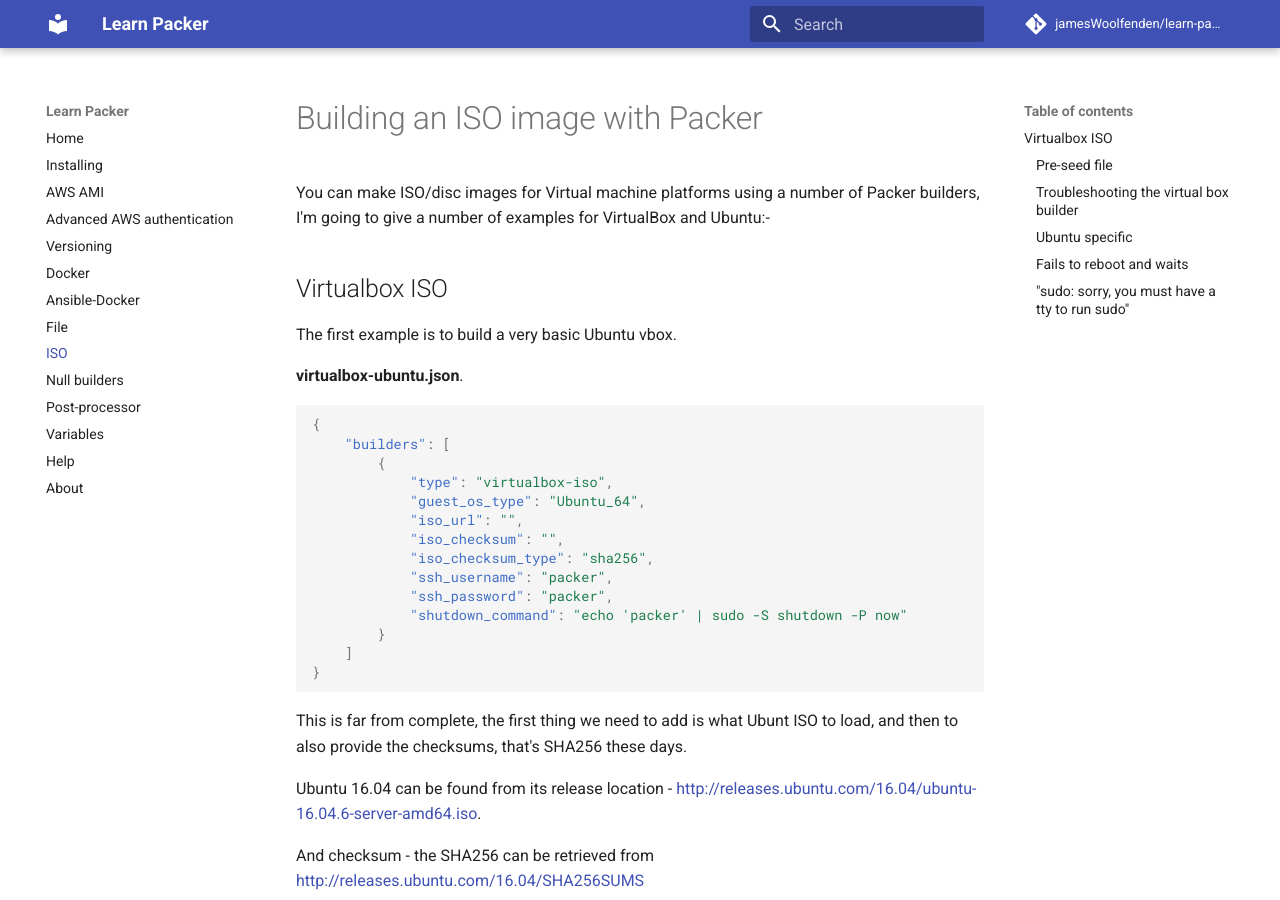
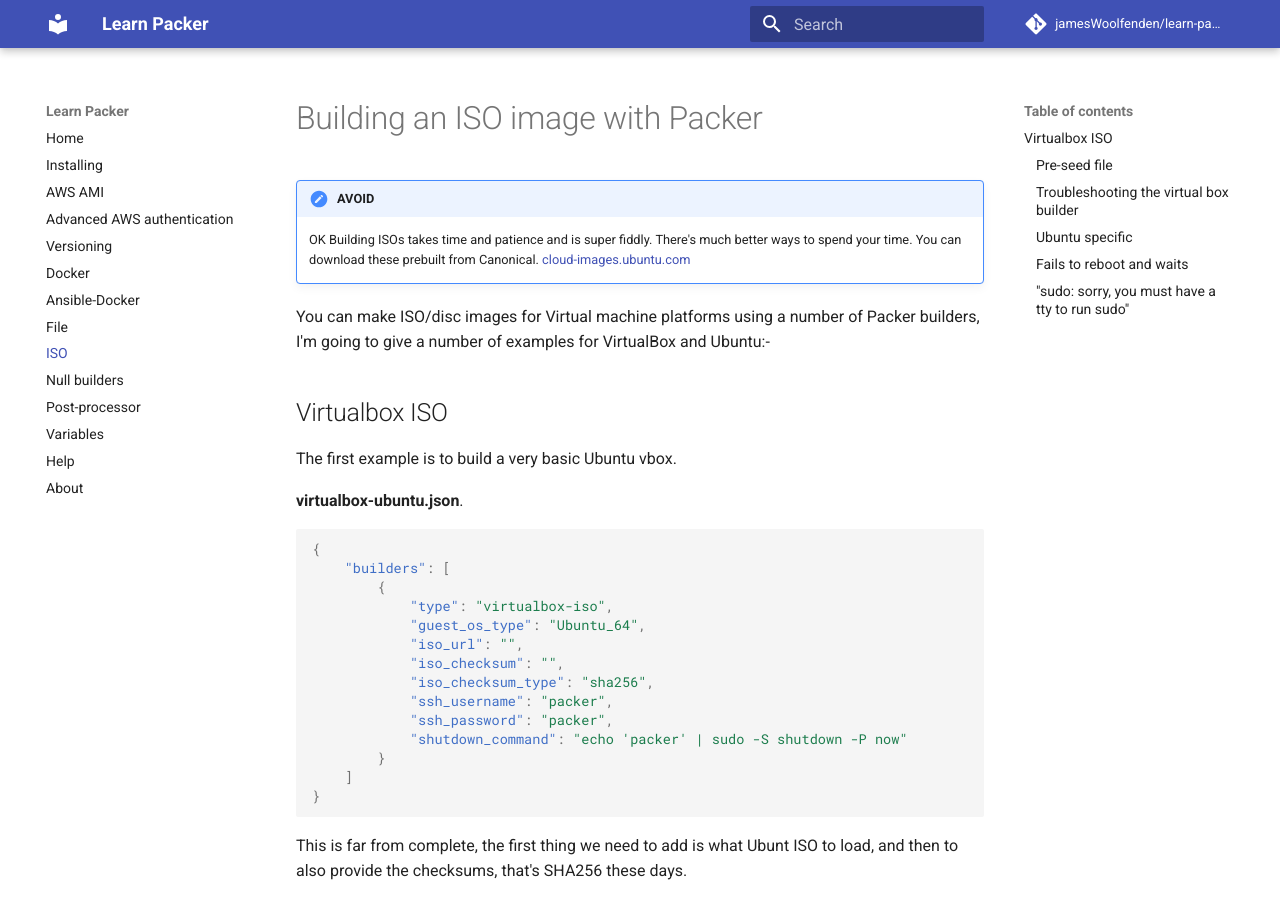
Before and after one commit to JamesWoolfenden/learn-packer, an MkDocs documentation site: the page built from docs/packer-iso.md, in a window 1280 px wide and 900 px high. Built offline with MkDocs 1.6.1 and Material for MkDocs 9.7.7, drawn with Linux system fonts in a browser that asks for light colours; comment, search, counter and statistics services are not loaded.

Commit message:
Update packer-iso.md

```diff
--- a/docs/packer-iso.md
+++ b/docs/packer-iso.md
@@ -1,4 +1,9 @@
 # Building an ISO image with Packer
+
+!!! Note "AVOID"
+    OK Building ISOs takes time and patience and is super fiddly.
+    There's much better ways to spend your time.  You can download these prebuilt from
+    Canonical. [cloud-images.ubuntu.com](http://cloud-images.ubuntu.com/)
 
 You can make ISO/disc images for Virtual machine platforms using a number of
 Packer builders, I'm going to give a number of examples for VirtualBox and
```
